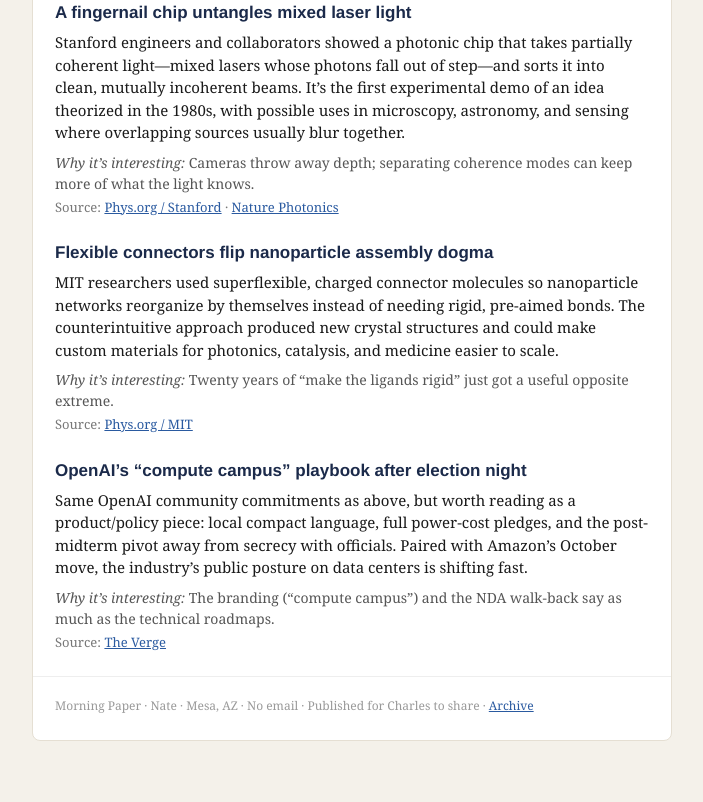
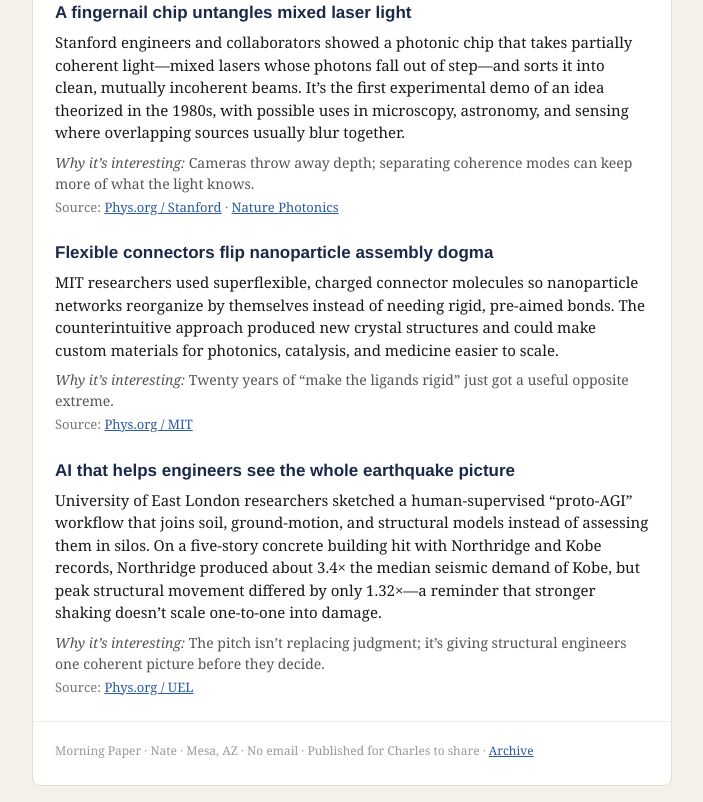
Before and after one commit to fhbrophy/morning-paper, a plain HTML site: page issues/2026-11-07.html in a window 1280 px wide. Shown: the part 2955-3757 px from the top of the page, without its empty margins (288-991 px from the left). Before the commit the page ends 3712 px from the top, so only its background shows below. Drawn offline with Linux system fonts and the light colour scheme.

Commit message:
Paper 2026-11-07

```diff
--- a/issues/2026-11-07.html
+++ b/issues/2026-11-07.html
@@ -120,10 +120,10 @@ a{color:#2a5aa0}
 <p class="src">Source: <a href="https://phys.org/news/2026-11-flexible-connectors-enable-materials-built.html">Phys.org / MIT</a></p>
 </div>
 <div class="item">
-<div class="h">OpenAI’s “compute campus” playbook after election night</div>
-<p>Same OpenAI community commitments as above, but worth reading as a product/policy piece: local compact language, full power-cost pledges, and the post-midterm pivot away from secrecy with officials. Paired with Amazon’s October move, the industry’s public posture on data centers is shifting fast.</p>
-<p class="why"><em>Why it’s interesting:</em> The branding (“compute campus”) and the NDA walk-back say as much as the technical roadmaps.</p>
-<p class="src">Source: <a href="https://www.theverge.com/ai-artificial-intelligence/1028454/openai-data-center-nda">The Verge</a></p>
+<div class="h">AI that helps engineers see the whole earthquake picture</div>
+<p>University of East London researchers sketched a human-supervised “proto-AGI” workflow that joins soil, ground-motion, and structural models instead of assessing them in silos. On a five-story concrete building hit with Northridge and Kobe records, Northridge produced about 3.4× the median seismic demand of Kobe, but peak structural movement differed by only 1.32×—a reminder that stronger shaking doesn’t scale one-to-one into damage.</p>
+<p class="why"><em>Why it’s interesting:</em> The pitch isn’t replacing judgment; it’s giving structural engineers one coherent picture before they decide.</p>
+<p class="src">Source: <a href="https://phys.org/news/2026-11-explore-ai-earthquake-safety.html">Phys.org / UEL</a></p>
 </div>
 
 <div class="foot">Morning Paper · Nate · Mesa, AZ · No email · Published for Charles to share · <a href="https://fhbrophy.github.io/morning-paper/">Archive</a></div>
```
